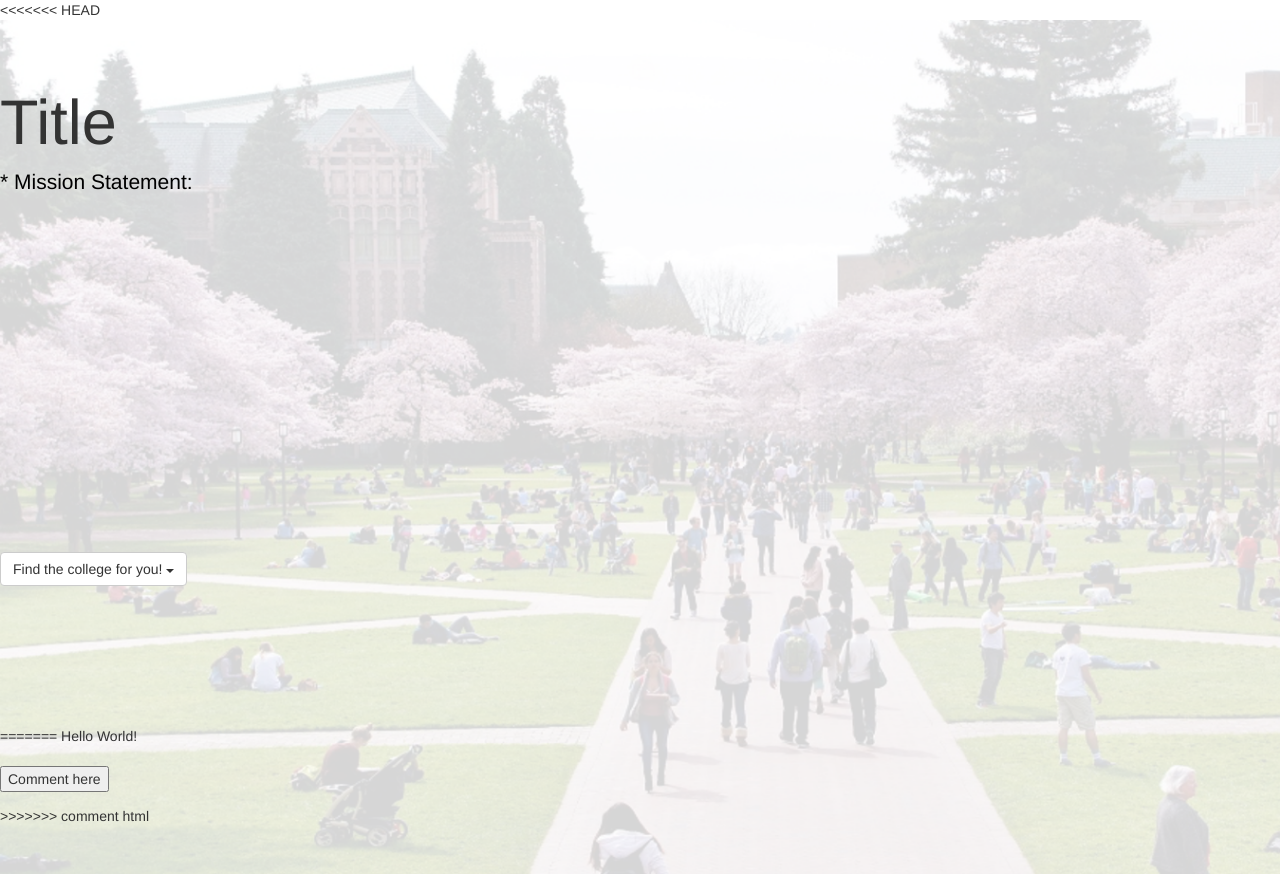
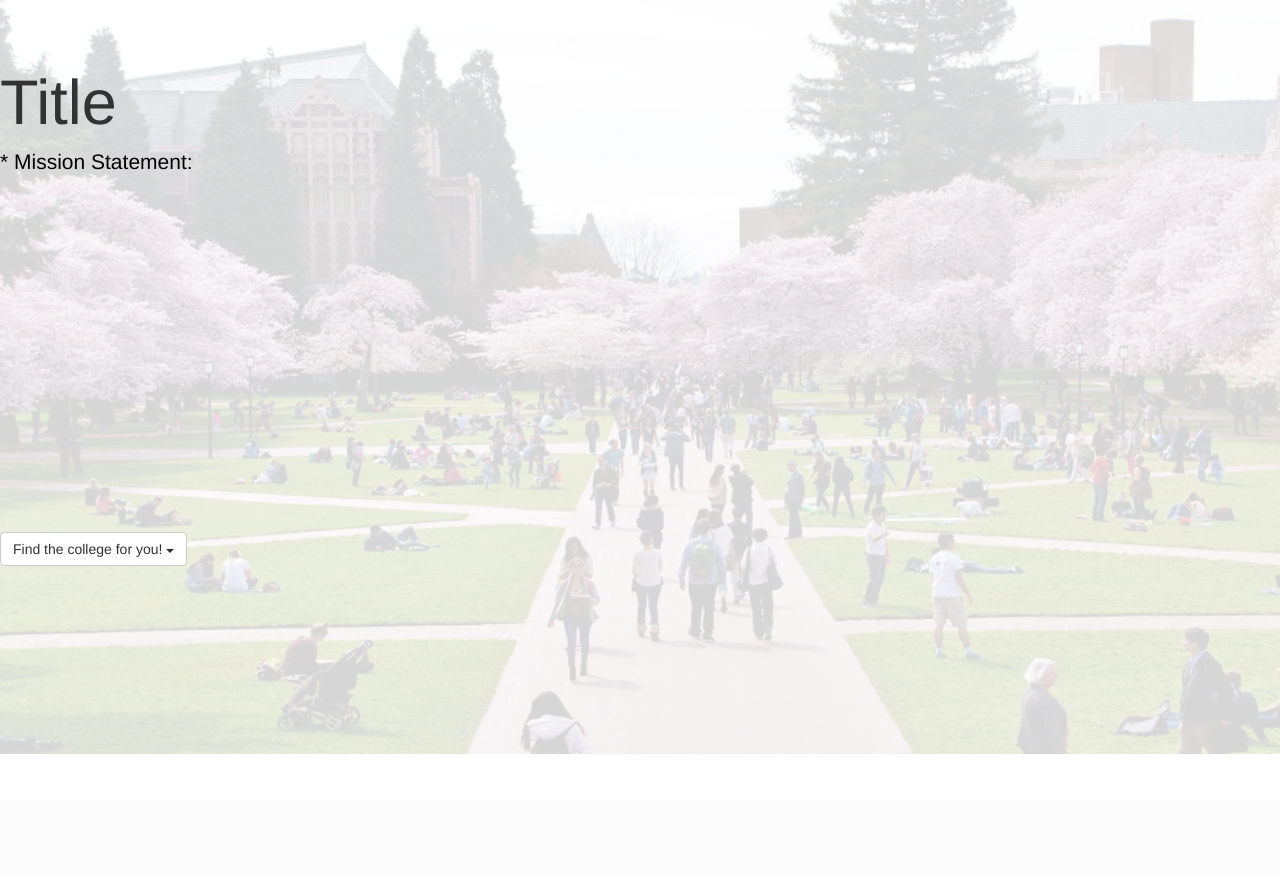
Before and after one commit to ElijahJSBaird/OtterHacks, a Flask app: page / in a window 1280 px wide. After the commit the page ends 754 px from the top, so only its background shows below. Run offline with Flask 2, Linux system fonts and the light colour scheme; some libraries are stand-ins or nearby versions.

Commit message:
idk what these changes are but i need to commit, so here it is

```diff
--- a/templates/home.html
+++ b/templates/home.html
@@ -1,4 +1,3 @@
-<<<<<<< HEAD
 <!DOCTYPE html>
 <html lang="en">
 <head>
@@ -45,11 +44,3 @@ p {
 </div>
 <br><br><br><br><br><br><br>
 </html>
-=======
-Hello World!
-
-<form action="https://elijah-csumb-ebaird.c9users.io/comment">
-     <br>
-    <input type="submit" value="Comment here" />
-</form>
->>>>>>> comment html
```
